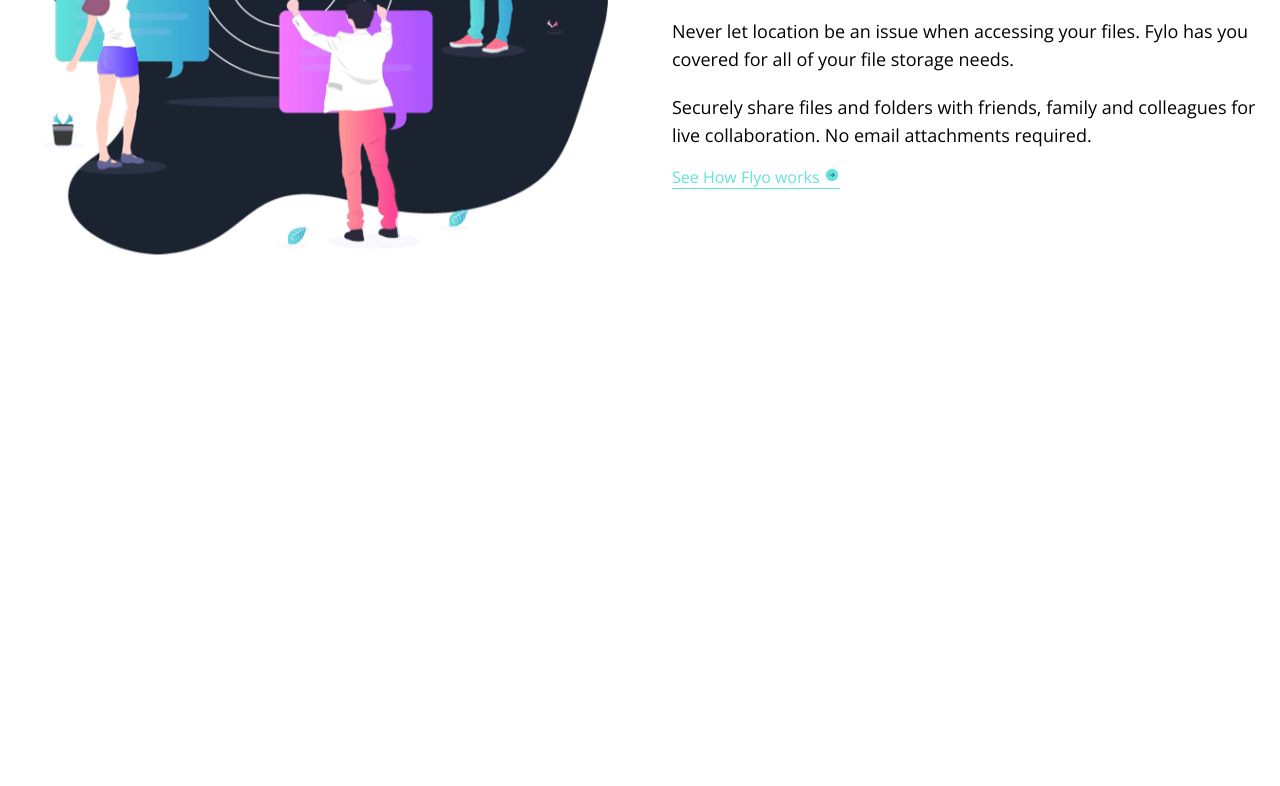
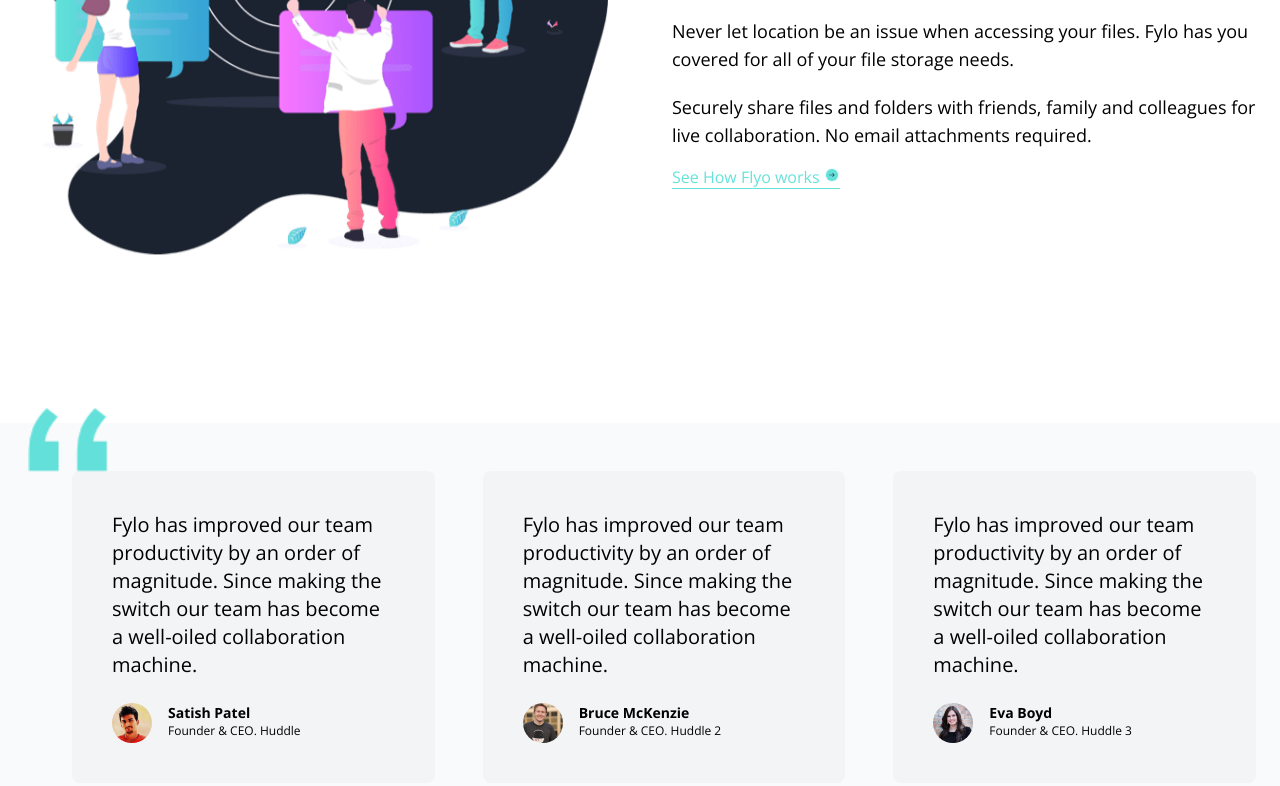
Before and after one commit to christophe126/flyo, a website: page index.html in a window 1280 px wide. Shown: the part 2333-3119 px from the top of the page. Before the commit the page ends 2756 px from the top, so only its background shows below. Drawn offline with nearby package versions, Linux system fonts and the light colour scheme.

Commit message:
Testimonial Section

```diff
--- a/index.html
+++ b/index.html
@@ -183,5 +183,61 @@
     </div>
   </div>
 </section>
+<!-- Testimonials Section -->
+<section id="testimonials" class="bg-gray-50 dark:bg-darkBlue">
+  <!-- Testimonials Container -->
+  <div class="container mx-auto px-6 pt-12 pb-80 md:pb-96">
+    <!-- Boxes Container -->
+    <div class="relative flex flex-col w-full space-y-6 md:flex-row md:space-y-0 md:space-x-12">
+      <!-- Quotes Images -->
+      <img src="images/bg-quotes.png" alt="" class="absolute left-1 -top-2 w-10 md:-top-16 md:w-20">
+      <!-- Box 1 -->
+      <div class="flex flex-col p-10 space-y-6 rounded-lg bg-gray-100 dark:bg-darkBlue3 md:w-1/3">
+        <p class="text-sm leading-5 md:text-xl">
+          Fylo has improved our team productivity by an order of magnitude.
+          Since making the switch our team has become a well-oiled collaboration machine.
+        </p>
+        <!-- Customer Info -->
+        <div class="flex space-x-4">
+          <img src="images/profile-1.jpg" alt="" class="w-10 h-10 rounded-full">
+          <div>
+            <h5 class="text-sm font-semibold">Satish Patel</h5>
+            <p class="text-xs font-extralight">Founder & CEO. Huddle</p>
+          </div>
+        </div>
+      </div>
+      <!-- Box 2 -->
+      <div class="flex flex-col p-10 space-y-6 rounded-lg bg-gray-100 dark:bg-darkBlue3 md:w-1/3">
+        <p class="text-sm leading-5 md:text-xl">
+          Fylo has improved our team productivity by an order of magnitude.
+          Since making the switch our team has become a well-oiled collaboration machine.
+        </p>
+        <!-- Customer Info -->
+        <div class="flex space-x-4">
+          <img src="images/profile-2.jpg" alt="" class="w-10 h-10 rounded-full">
+          <div>
+            <h5 class="text-sm font-semibold">Bruce McKenzie</h5>
+            <p class="text-xs font-extralight">Founder & CEO. Huddle 2</p>
+          </div>
+        </div>
+      </div>
+      <!-- Box 3 -->
+      <div class="flex flex-col p-10 space-y-6 rounded-lg bg-gray-100 dark:bg-darkBlue3 md:w-1/3">
+        <p class="text-sm leading-5 md:text-xl">
+          Fylo has improved our team productivity by an order of magnitude.
+          Since making the switch our team has become a well-oiled collaboration machine.
+        </p>
+        <!-- Customer Info -->
+        <div class="flex space-x-4">
+          <img src="images/profile-3.jpg" alt="" class="w-10 h-10 rounded-full">
+          <div>
+            <h5 class="text-sm font-semibold">Eva Boyd</h5>
+            <p class="text-xs font-extralight">Founder & CEO. Huddle 3</p>
+          </div>
+        </div>
+      </div>
+    </div>
+  </div>
+</section>
 </body>
 </html>
```
Also changed, not shown: css/style.css.
